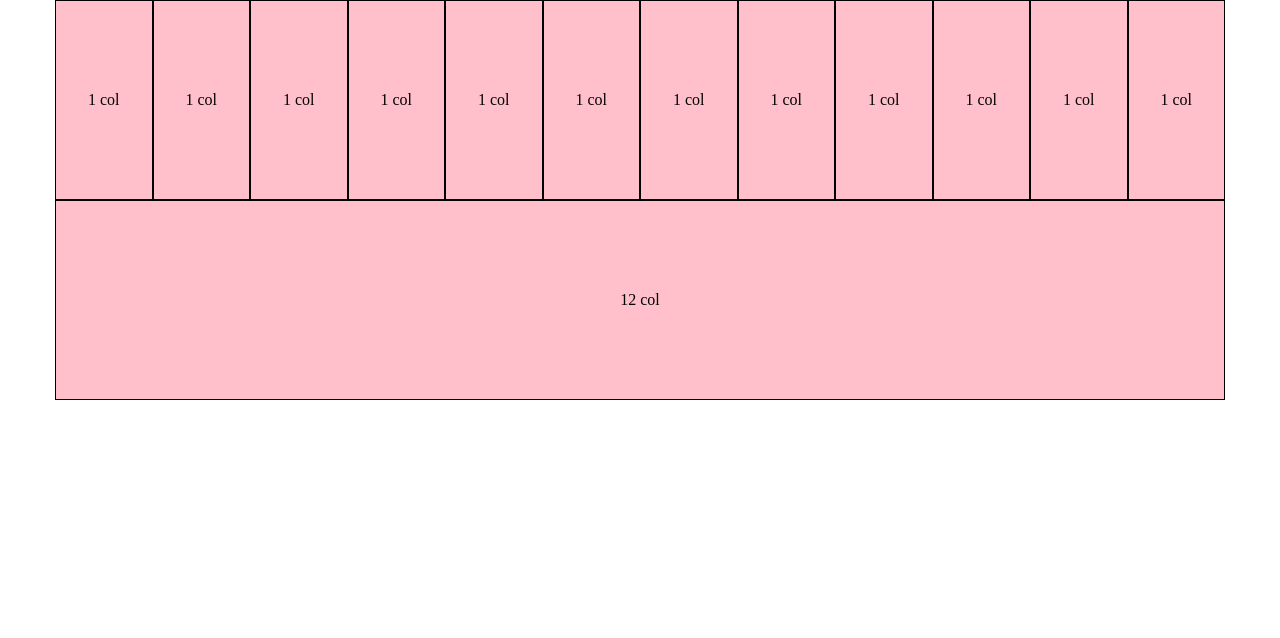
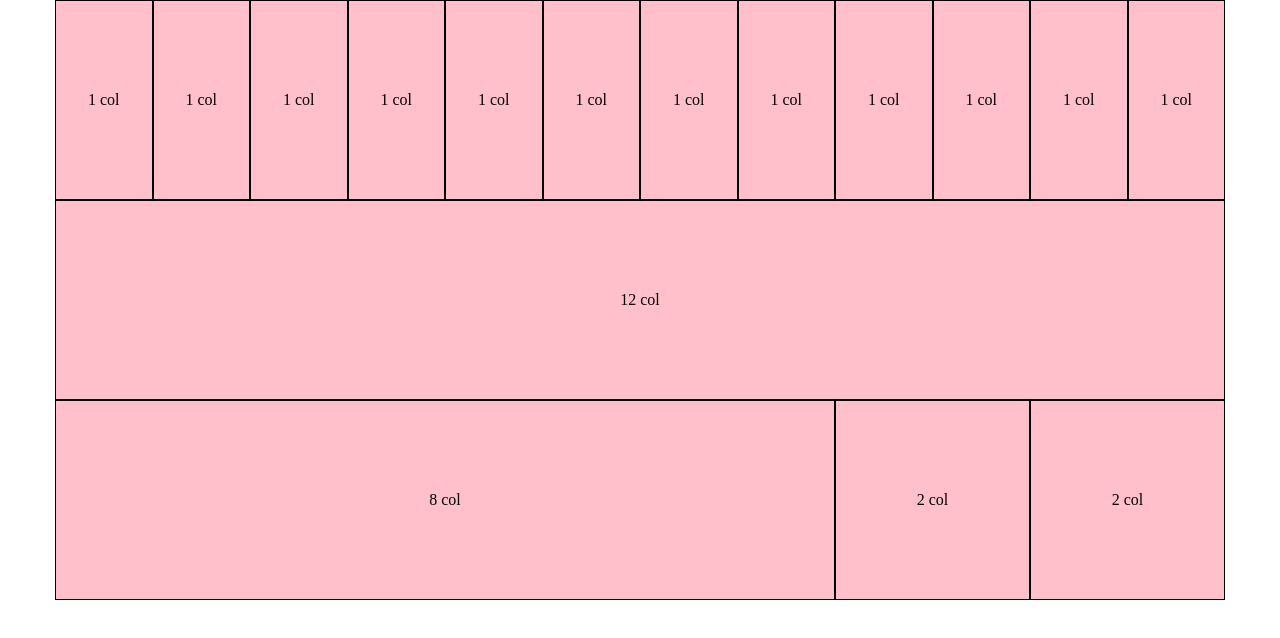
Before and after one commit to DoinaGanceriuc/html-css-12bool, a plain HTML site: page index.html in a window 1280 px wide. Drawn offline with Linux system fonts and the light colour scheme.

Commit message:
aggiunta riga 8 col e 2col 2

```diff
--- a/index.html
+++ b/index.html
@@ -55,6 +55,18 @@
                 </div>
             </div>
             <!-- /.row col 12 -->
+            <div class="row">
+                <div class="col-8 b_1 d_flex justify_center align_center">
+                    <p>8 col</p>
+                </div>
+                <div class="col-2 b_1 d_flex justify_center align_center">
+                    <p>2 col</p>
+                </div>
+                <div class="col-2 b_1 d_flex justify_center align_center">
+                    <p>2 col</p>
+                </div>
+            </div>
+            <!-- /.row col 8 2col 2-->
         </div>
         <!-- /.container -->
     </body>
```
